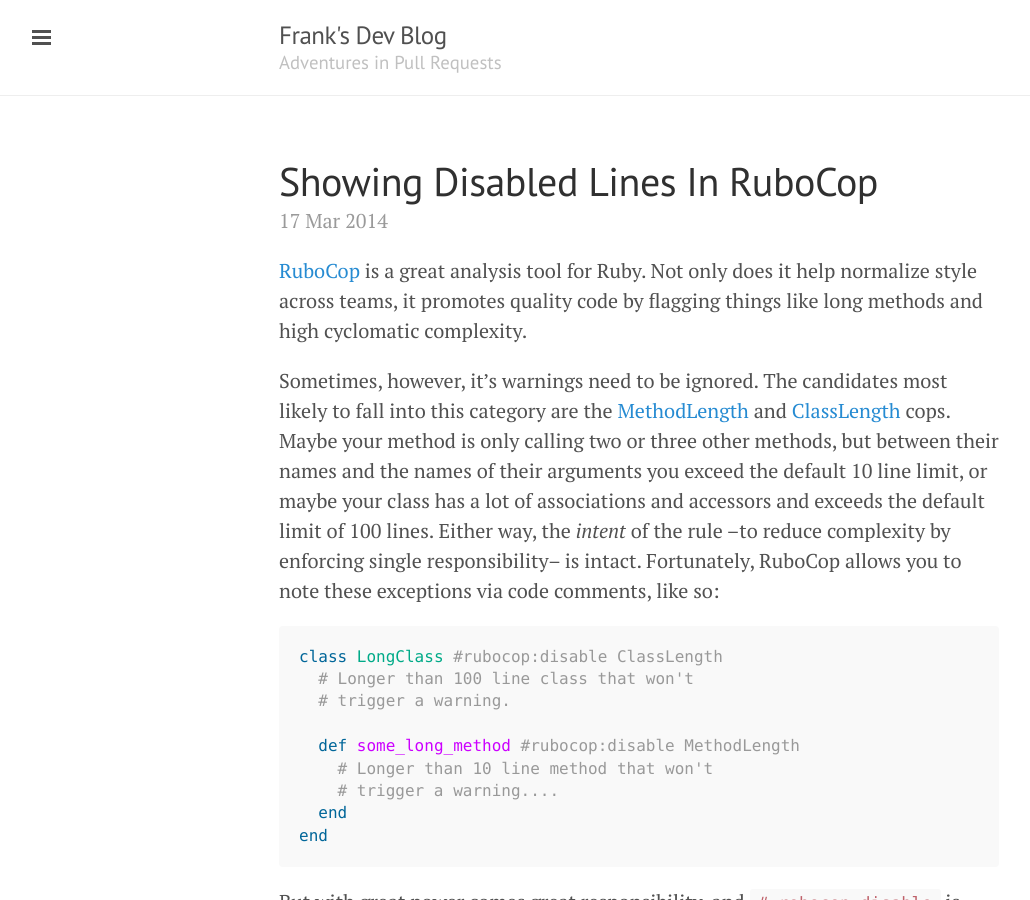
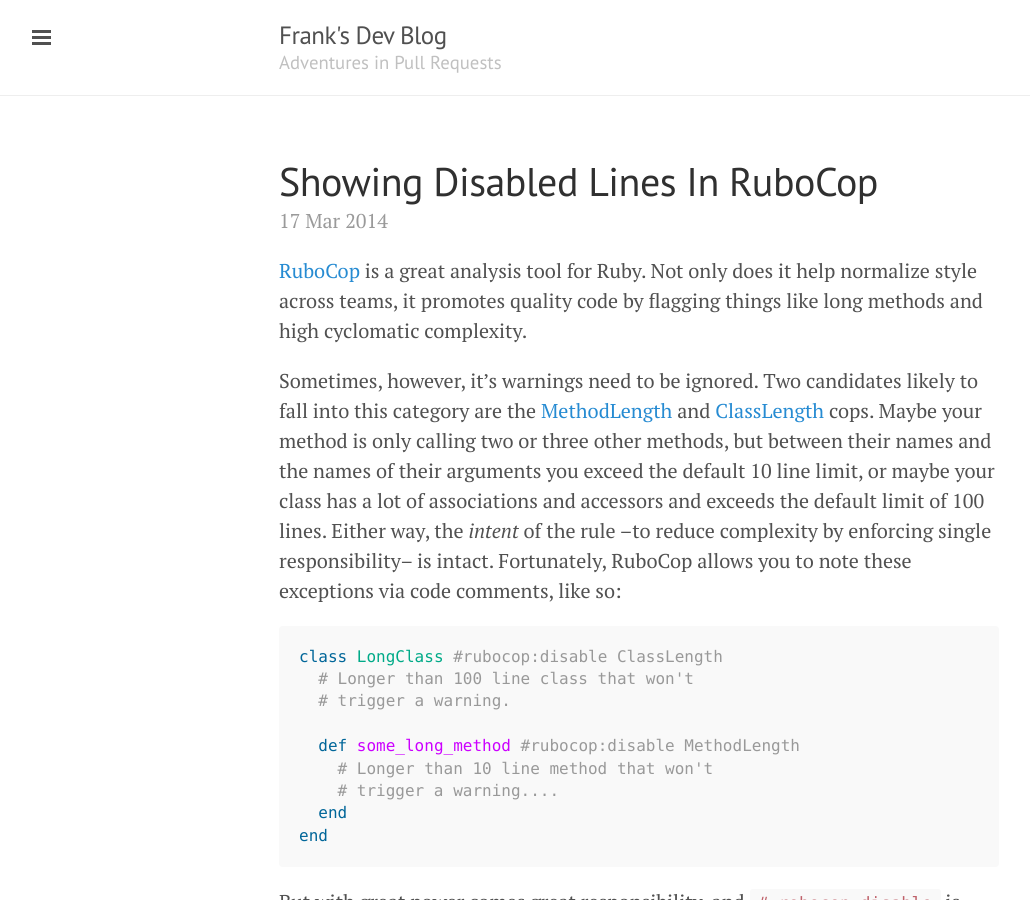
Before and after one commit to fshowalter/devblog, a Jekyll site: the page built from _posts/2014-03-17-showing-disabled-lines-in-rubocop.md, in a window 1280 px wide and 900 px high. Shown: the whole window, without its empty margins (1-1031 px from the left). Built offline with Jekyll 4.4.1, drawn with Linux system fonts in a browser that asks for light colours; Markdown is read by kramdown in place of the engine named in the settings.

Commit message:
Update 2014-03-17-showing-disabled-lines-in-rubocop.md

````diff
--- a/_posts/2014-03-17-showing-disabled-lines-in-rubocop.md
+++ b/_posts/2014-03-17-showing-disabled-lines-in-rubocop.md
@@ -5,7 +5,7 @@ title: Showing Disabled Lines In RuboCop
 
 [RuboCop](https://github.com/bbatsov/rubocop) is a great analysis tool for Ruby. Not only does it help normalize style across teams, it promotes quality code by flagging things like long methods and high cyclomatic complexity.
 
-Sometimes, however, it's warnings need to be ignored. The candidates most likely to fall into this category are the [MethodLength](https://github.com/bbatsov/rubocop/blob/master/lib/rubocop/cop/style/method_length.rb) and [ClassLength](https://github.com/bbatsov/rubocop/blob/master/lib/rubocop/cop/style/class_length.rb) cops. Maybe your method is only calling two or three other methods, but between their names and the names of their arguments you exceed the default 10 line limit, or maybe your class has a lot of associations and accessors and exceeds the default limit of 100 lines. Either way, the _intent_ of the rule --to reduce complexity by enforcing single responsibility-- is intact. Fortunately, RuboCop allows you to note these exceptions via code comments, like so:
+Sometimes, however, it's warnings need to be ignored. Two candidates likely to fall into this category are the [MethodLength](https://github.com/bbatsov/rubocop/blob/master/lib/rubocop/cop/style/method_length.rb) and [ClassLength](https://github.com/bbatsov/rubocop/blob/master/lib/rubocop/cop/style/class_length.rb) cops. Maybe your method is only calling two or three other methods, but between their names and the names of their arguments you exceed the default 10 line limit, or maybe your class has a lot of associations and accessors and exceeds the default limit of 100 lines. Either way, the _intent_ of the rule --to reduce complexity by enforcing single responsibility-- is intact. Fortunately, RuboCop allows you to note these exceptions via code comments, like so:
 
 ```ruby
 class LongClass #rubocop:disable ClassLength
````
